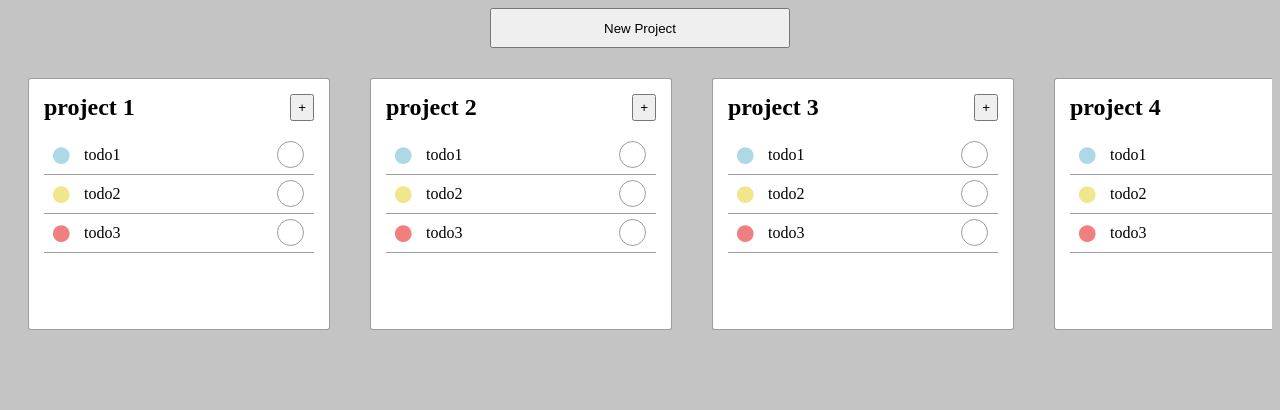
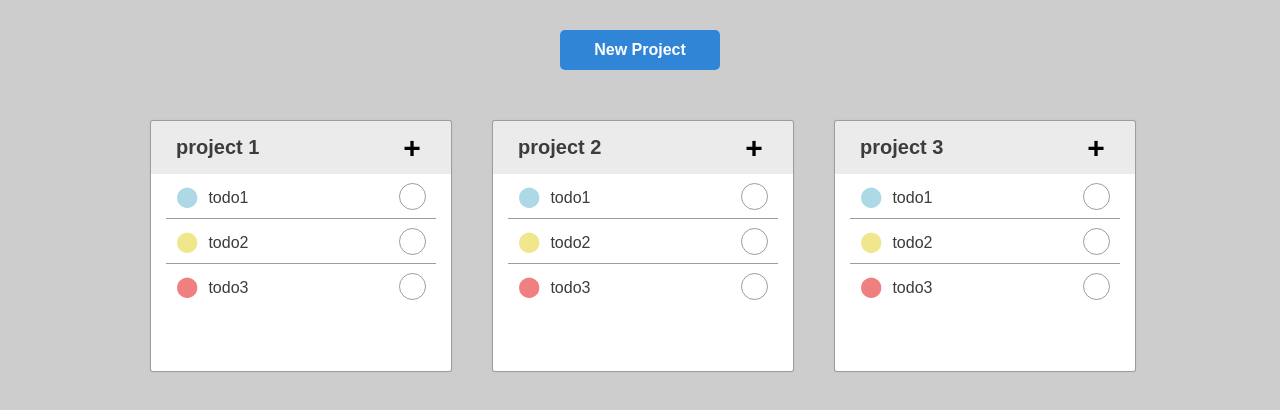
Before and after one commit to htuerker/js-todo, a website built with webpack: page index.html in a window 1280 px wide. Built offline with nearby package versions, Linux system fonts and the light colour scheme; some packages are replaced by stand-ins of ours.

Commit message:
Prettifying

```diff
--- a/index.html
+++ b/index.html
@@ -5,11 +5,12 @@
     <meta name="viewport" content="width=device-width">
     <title></title>
     <link rel="stylesheet" href="./src/styles/main.css">
+    <link rel="stylesheet" href="./src/styles/checkbox.css">
   </head>
   <body>
     <div class="container">
         <!-- <h1>I'm a header</h1> -->
-        <div id="projects"></div>
+        <div class="projects"></div>
     </div>
   <script src="./dist/bundle.js"></script>
   </body>
--- /dev/null
+++ b/src/js/components/DescriptionTextarea.js
@@ -0,0 +1,10 @@
+import Todo from "./Todo";
+
+export default function DescriptionTextarea(todo) {
+    const todoDescription = document.createElement("textarea");
+    todoDescription.innerHTML = todo.description;
+    todoDescription.className = "todo-description";
+    todoDescription.id = "todo-description-" + todo.id;
+
+    return todoDescription;
+}
--- /dev/null
+++ b/src/js/components/DoneCheckbox.js
@@ -0,0 +1,17 @@
+import Todo from "./Todo";
+
+export default function DoneCheckbox(todo) {
+    const doneCheckboxDiv = document.createElement("div");
+    const checkbox = document.createElement('input');
+    checkbox.id = 'check-' + todo.id;
+    checkbox.type = 'checkbox';
+    checkbox.addEventListener('change', () => todo.toggleDone());
+    const label = document.createElement('label');
+    label.setAttribute('for', 'check-' + todo.id);
+    const span = document.createElement('span');
+    label.appendChild(span);
+    doneCheckboxDiv.appendChild(checkbox);
+    doneCheckboxDiv.appendChild(label);
+
+    return doneCheckboxDiv;
+}
--- a/src/js/components/TodoButton.js
+++ b/src/js/components/NewTodoButton.js
@@ -1,6 +1,6 @@
 import TodoForm from './TodoForm'
 
-export default function TodoButton(id) {
+export default function NewTodoButton(id) {
   const newTodoButton = document.createElement('button');
   newTodoButton.innerHTML = '+';
   newTodoButton.className = "new-todo-btn"
--- /dev/null
+++ b/src/js/components/PriorityBullet.js
@@ -0,0 +1,12 @@
+import Todo from "./Todo";
+
+const priorityColors = ['LightBlue', 'khaki', 'LightCoral'];
+
+export default function PriorityBullet(todo) {
+    const priorityBullet = document.createElement('span');
+    priorityBullet.innerHTML = '⬤';
+    priorityBullet.className = 'priority-bullet';
+    priorityBullet.style.color = priorityColors[todo.priority];
+
+    return priorityBullet;
+}
--- a/src/js/components/Project.js
+++ b/src/js/components/Project.js
@@ -1,5 +1,5 @@
 import Todo from './Todo';
-import TodoButton from './TodoButton';
+import NewTodoButton from './NewTodoButton';
 
 export default class Project {
   constructor(title, todos) {
@@ -9,20 +9,18 @@ export default class Project {
   }
 
   render() {
+    const title = document.createElement("h2");
+    title.innerHTML = this.title;
+
+    const header = document.createElement("div");
+    header.className = "header";
+    header.appendChild(title);
+    header.appendChild(NewTodoButton(this.id));
+
     const projectDiv = document.createElement("div");
     projectDiv.className = "project-card";
     projectDiv.setAttribute('id', 'project-' + this.id);
-
-    const header = document.createElement("div");
-    header.className = "header";
-    const title = document.createElement("h2");
-    title.innerHTML = this.title;
-    header.appendChild(title);
-    const button = TodoButton(this.id);
-    header.appendChild(button);
-
     projectDiv.appendChild(header);
-
     if (this.todos) {
       this.todos.forEach((todo) => {
         todo.prototype = Todo.prototype;
--- a/src/js/components/ProjectForm.js
+++ b/src/js/components/ProjectForm.js
@@ -16,6 +16,6 @@ export default function ProjectForm() {
 
 function appendProject() {
     const newProject = new Project(document.getElementById('title').value);
-    const projectsDiv = document.getElementById('projects');
+    const projectsDiv = document.querySelector('.projects');
     projectsDiv.appendChild(newProject.render());
 }
--- a/src/js/components/Todo.js
+++ b/src/js/components/Todo.js
@@ -1,4 +1,6 @@
-const priorityColors = ['LightBlue', 'khaki', 'LightCoral'];
+import PriorityBullet from "./PriorityBullet";
+import DoneCheckbox from "./DoneCheckbox";
+import DescriptionTextarea from "./DescriptionTextarea";
 
 export default class Todo {
   constructor(title, description, priority) {
@@ -23,44 +25,21 @@ export default class Todo {
   }
 
   render() {
+    const title = document.createElement("p");
+    title.innerHTML = this.title;
+    title.prepend(PriorityBullet(this));
+    title.addEventListener('click', () => this.toggleDescription());
+
+    const header = document.createElement("div");
+    header.className = "header"
+    header.appendChild(title);
+    header.appendChild(DoneCheckbox(this));
+
     const todoDiv = document.createElement("div");
     todoDiv.className = "todo-block";
     todoDiv.id = "todo-" + this.id;
-
-    const header = document.createElement("div");
-    header.className = "header"
-
-    const todoTitle = document.createElement("p");
-    todoTitle.innerHTML = this.title;
-
-    const priorityBullet = document.createElement('span');
-    priorityBullet.innerHTML = '•';
-    priorityBullet.className = 'priority-bullet';
-    priorityBullet.style.color = priorityColors[this.priority];
-    todoTitle.prepend(priorityBullet);
-    todoTitle.addEventListener('click', () => this.toggleDescription());
-    header.appendChild(todoTitle);
-
-    // To-Do extract it into another component
-    const doneCheckboxDiv = document.createElement("div");
-    const checkbox = document.createElement('input');
-    checkbox.id = 'check-' + this.id;
-    checkbox.type = 'checkbox';
-    checkbox.addEventListener('change', () => this.toggleDone());
-    const label = document.createElement('label');
-    label.setAttribute('for', 'check-' + this.id);
-    const span = document.createElement('span');
-    label.appendChild(span);
-    doneCheckboxDiv.appendChild(checkbox);
-    doneCheckboxDiv.appendChild(label);
-
-    header.appendChild(doneCheckboxDiv);
     todoDiv.appendChild(header);
-    const todoDescription = document.createElement("div");
-    todoDescription.innerHTML = this.description;
-    todoDescription.className = "todo-description";
-    todoDescription.id = "todo-description-" + this.id;
-    todoDiv.appendChild(todoDescription);
+    todoDiv.appendChild(DescriptionTextarea(this));
 
     return todoDiv;
   }
--- a/src/js/components/TodoForm.js
+++ b/src/js/components/TodoForm.js
@@ -11,8 +11,7 @@ export default function TodoForm(id) {
        <option value="1">Medium Priority</option>
        <option value="2">High Priority</option>
      </select>
-    `
-    ,
+    `,
     focusConfirm: false,
     confirmButtonText: 'Add To-do',
     preConfirm: () => {
--- a/src/js/index.js
+++ b/src/js/index.js
@@ -1,12 +1,8 @@
 // import '../styles/main.css';
 import ProjectList from './components/ProjectList';
 import ProjectForm from './components/ProjectForm';
-import TodoForm from './components/TodoForm';
-import TodoButton from './components/TodoButton';
-import Project from './components/Project.js';
-import Todo from './components/Todo.js';
 
-alert('5');
+// alert('8');
 
 (function init() {
   const newProjectButton = document.createElement('button');
@@ -14,7 +10,7 @@ alert('5');
   newProjectButton.className = "new-project-btn"
   newProjectButton.addEventListener('click', () => ProjectForm());
 
-  const projectsDiv = document.getElementById('projects');
+  const projectsDiv = document.querySelector('.projects');
   const container = document.querySelector(".container");
   container.insertBefore(newProjectButton, projectsDiv);
 
--- /dev/null
+++ b/src/styles/checkbox.css
@@ -0,0 +1,83 @@
+label {
+  display: inline-block;
+  color: black;
+  cursor: pointer;
+  position: relative;
+}
+label span {
+  display: inline-block;
+  position: relative;
+  background-color: transparent;
+  width: 25px;
+  height: 25px;
+  transform-origin: center;
+  border: 1px solid rgba(60, 60, 60, 0.5);
+  border-radius: 50%;
+  vertical-align: -6px;
+  margin-right: 10px;
+  transition: background-color 150ms 200ms, transform 350ms cubic-bezier(0.78, -1.22, 0.17, 1.89);
+}
+label span:before {
+  content: "";
+  width: 0px;
+  height: 2px;
+  border-radius: 2px;
+  background: rgba(60, 60, 60, 0.5);
+  position: absolute;
+  transform: rotate(45deg);
+  top: 13px;
+  left: 9px;
+  transition: width 50ms ease 50ms;
+  transform-origin: 0% 0%;
+}
+label span:after {
+  content: "";
+  width: 0;
+  height: 2px;
+  border-radius: 2px;
+  background: rgba(60, 60, 60, 0.5);
+  position: absolute;
+  transform: rotate(305deg);
+  top: 16px;
+  left: 10px;
+  transition: width 50ms ease;
+  transform-origin: 0% 0%;
+}
+label:hover span:before {
+  width: 5px;
+  transition: width 100ms ease;
+}
+label:hover span:after {
+  width: 10px;
+  transition: width 150ms ease 100ms;
+}
+
+input[type=checkbox] {
+  display: none;
+}
+input[type=checkbox]:checked + label span {
+  transform: scale(1.25);
+}
+input[type=checkbox]:checked + label span:after {
+  width: 10px;
+  background-color: mediumseagreen;
+  transition: width 150ms ease 100ms;
+}
+input[type=checkbox]:checked + label span:before {
+  width: 5px;
+  background-color: mediumseagreen;
+  transition: width 150ms ease 100ms;
+}
+input[type=checkbox]:checked + label:hover span {
+  transform: scale(1.25);
+}
+input[type=checkbox]:checked + label:hover span:after {
+  width: 10px;
+  background-color: mediumseagreen;
+  transition: width 150ms ease 100ms;
+}
+input[type=checkbox]:checked + label:hover span:before {
+  width: 5px;
+  background-color: mediumseagreen;
+  transition: width 150ms ease 100ms;
+}
--- a/src/styles/main.css
+++ b/src/styles/main.css
@@ -1,25 +1,35 @@
 body {
-  background-color: rgba(60, 60, 60, 0.3);
+    background-color: rgba(90, 90, 90, 0.3);
+    margin: 0;
+    font-family: ubuntu, arial;
 }
 
 .container {
-    max-width: 1300px;
+    max-width: 1020px;
     margin: 0 auto;
     display: flex;
     flex-direction: column;
 }
 
 .new-project-btn {
-    width: 300px;
+    margin: 30px auto;
     height: 40px;
-    margin: 0 auto;
+    width: 160px;
+    background-color: #3085d6;
+    color: white;
+    font-size: 16px;
+    font-weight: bold;
+    border: none;
+    border-radius: 5px;
 }
 
-#projects {
+.new-project-btn:hover {
+    background-image: linear-gradient(rgba(0,0,0,.1),rgba(0,0,0,.1));
+}
+
+.projects {
     display: flex;
     align-items: flex-start;
-    /* text-align: center; */
-    margin: 30px 0;
     overflow-x: scroll;
     width: 100%;
 }
@@ -31,9 +41,9 @@ body {
     display: flex;
     flex-direction: column;
     width: 300px;
-    margin: 0 20px;
+    margin: 20px;
     min-height: 250px;
-    max-height: 500px;
+    max-height: 450px;
     overflow-y: auto;
     background-color: white;
     border: 1px solid rgba(60, 60, 60, 0.5);
@@ -44,20 +54,45 @@ body {
 .header {
     display: flex;
     justify-content: space-between;
+    align-items: center;
+    background-color: rgba(60, 60, 60, 0.1);
+    color: rgba(60, 60, 60, 1);
 }
 
 .header h2 {
     margin: 15px;
+    margin-left: 25px;
+    width: 65%;
+    word-wrap: break-word;
+    font-size: 20px;
 }
 
 .header button {
-    margin: 15px;
+    margin-right: 24px;
+    padding: 0;
+    border: none;
+    background-color: transparent;
+    font-size: 30px;
+    font-weight: bold;
+    width: 30px;
+    cursor: pointer;
 }
+
+.header button:hover {
+    transform: scale(1.1);
+}
+
+.header button:active {
+    transform: scale(1);
+}
+
 
 .header p {
     position:relative;
-    margin: 5px 5px;
-    padding-left: 35px;
+    margin: 5px 10px;
+    width: 80%;
+    word-wrap: break-word;
+    cursor: pointer;
 }
 
 .header input {
@@ -69,112 +104,27 @@ body {
     border-bottom: 1px solid rgba(60, 60, 60, 0.5);
 }
 
+.todo-block:last-child {
+    border: none;
+    margi60n-bottom: 10px;
+}
+
+.todo-block .header {
+    background-color: white;
+}
+
 .todo-description {
     display: none;
+    box-sizing: border-box;
+    padding: 5px;
+    width: 100%;
+    resize: vertical;
+    border: 1px solid rgba(60, 60, 60, 0.5);
+    border-radius: 2px;
+    box-shadow: 0 0 1px silver inset;
 }
 
-
 .priority-bullet {
-  position: absolute;
-  font-size: 70px;
-  line-height: 0;
-  left:0;
-  bottom:8px;
+    margin-right: 10px;
+    font-size: 20px;
 }
-
-.exp {
-  display: table;
-  width: 100%;
-  height: 100%;
-}
-.exp .checkbox {
-  display: table-cell;
-  width: 100%;
-  height: 100%;
-  vertical-align: middle;
-  text-align: center;
-}
-
-label {
-  display: inline-block;
-  color: black;
-  cursor: pointer;
-  position: relative;
-}
-label span {
-  display: inline-block;
-  position: relative;
-  background-color: transparent;
-  width: 25px;
-  height: 25px;
-  transform-origin: center;
-  border: 1px solid rgba(60, 60, 60, 0.5);
-  border-radius: 50%;
-  vertical-align: -6px;
-  margin-right: 10px;
-  transition: background-color 150ms 200ms, transform 350ms cubic-bezier(0.78, -1.22, 0.17, 1.89);
-}
-label span:before {
-  content: "";
-  width: 0px;
-  height: 2px;
-  border-radius: 2px;
-  background: rgba(60, 60, 60, 0.5);
-  position: absolute;
-  transform: rotate(45deg);
-  top: 13px;
-  left: 9px;
-  transition: width 50ms ease 50ms;
-  transform-origin: 0% 0%;
-}
-label span:after {
-  content: "";
-  width: 0;
-  height: 2px;
-  border-radius: 2px;
-  background: rgba(60, 60, 60, 0.5);
-  position: absolute;
-  transform: rotate(305deg);
-  top: 16px;
-  left: 10px;
-  transition: width 50ms ease;
-  transform-origin: 0% 0%;
-}
-label:hover span:before {
-  width: 5px;
-  transition: width 100ms ease;
-}
-label:hover span:after {
-  width: 10px;
-  transition: width 150ms ease 100ms;
-}
-
-input[type=checkbox] {
-  display: none;
-}
-input[type=checkbox]:checked + label span {
-  transform: scale(1.25);
-}
-input[type=checkbox]:checked + label span:after {
-  width: 10px;
-  background-color: mediumseagreen;
-  transition: width 150ms ease 100ms;
-}
-input[type=checkbox]:checked + label span:before {
-  width: 5px;
-  background-color: mediumseagreen;
-  transition: width 150ms ease 100ms;
-}
-input[type=checkbox]:checked + label:hover span {
-  transform: scale(1.25);
-}
-input[type=checkbox]:checked + label:hover span:after {
-  width: 10px;
-  background-color: mediumseagreen;
-  transition: width 150ms ease 100ms;
-}
-input[type=checkbox]:checked + label:hover span:before {
-  width: 5px;
-  background-color: mediumseagreen;
-  transition: width 150ms ease 100ms;
-}
```
